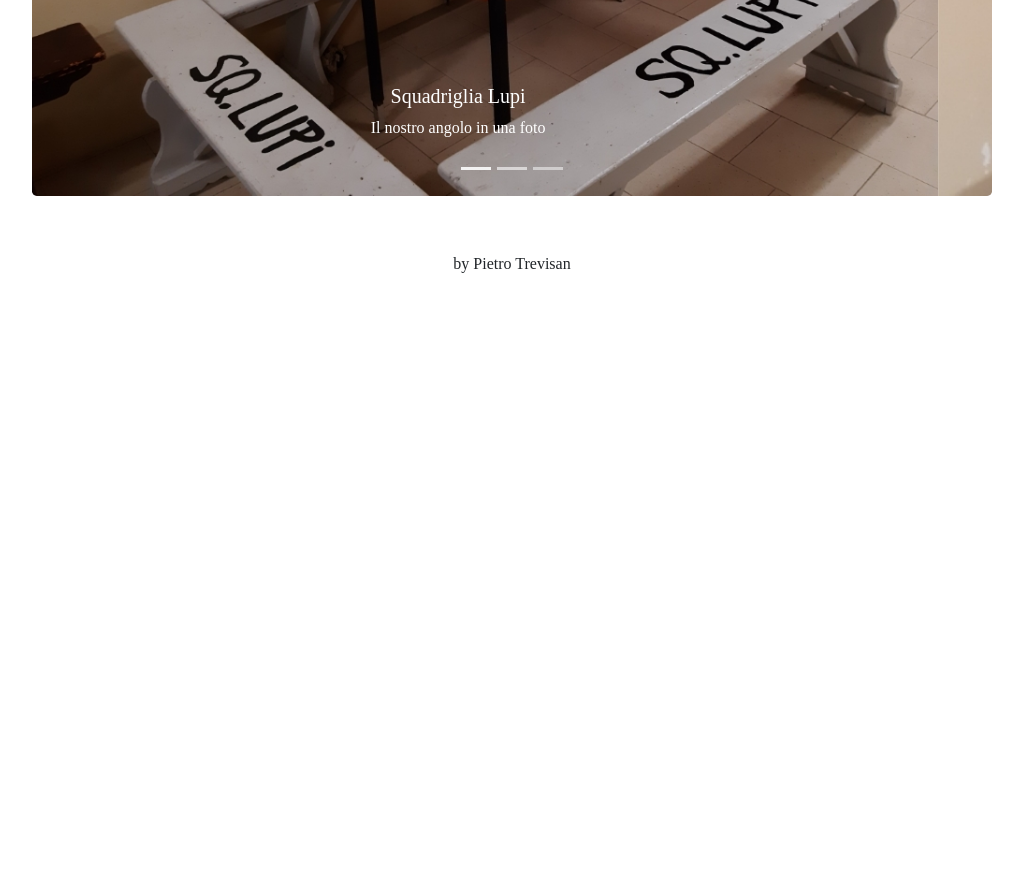
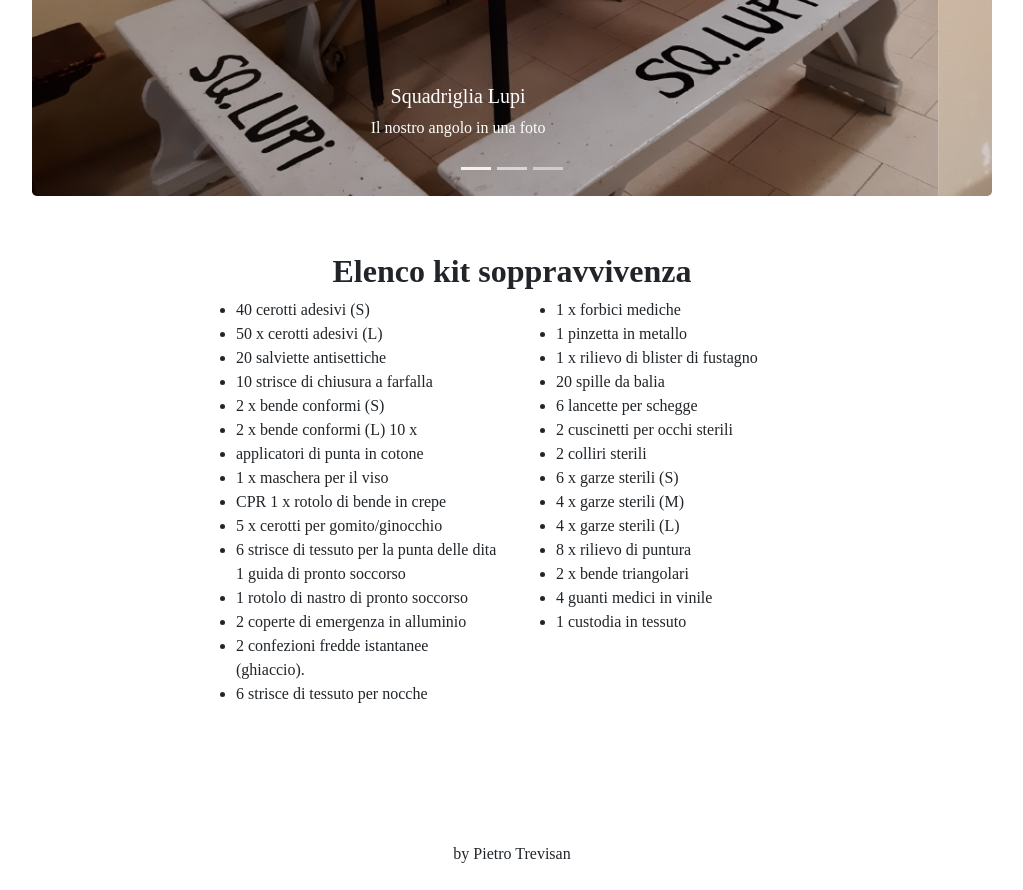
Before and after one commit to D4rk1d3/lupi, a plain HTML site: page pages/angolo.html in a window 1280 px wide. Shown: the part 587-1477 px from the top of the page, without its empty margins (128-1151 px from the left). Before the commit the page ends 887 px from the top, so only its background shows below. Drawn offline with nearby package versions, Linux system fonts and the light colour scheme; a web font is replaced by a local one.

Commit message:
Add files via upload

```diff
--- a/css/angolo.css
+++ b/css/angolo.css
@@ -5,3 +5,14 @@
     margin-right: auto;
     max-width: 120vh;
 }
+
+.elenco1 {
+    margin-left: auto;
+    margin-right: auto;
+}
+
+.row {
+    max-width: 80vh;
+    margin-left: auto;
+    margin-right: auto;
+}
--- a/pages/angolo.html
+++ b/pages/angolo.html
@@ -79,7 +79,55 @@
       <span class="carousel-control-next-icon" aria-hidden="true"></span>
       <span class="visually-hidden">Next</span>
     </button>
+  </div><br><br><br><br><br>
+  <div class="text-center">
+    <h2 class="fw-bolder">Elenco kit soppravvivenza</h3>
   </div>
+<div class="container">
+  <div class="row">
+    <div class="col">
+      <ul>
+        <li>40 cerotti adesivi (S)</li>
+        <li>50 x cerotti adesivi (L)</li>
+        <li>20 salviette antisettiche</li>
+        <li>10 strisce di chiusura a farfalla
+        <li>2 x bende conformi (S)</li>
+        <li>2 x bende conformi (L) 10 x</li>
+        <li>applicatori di punta in cotone</li>
+        <li>1 x maschera per il viso</li>
+        <li>CPR 1 x rotolo di bende in crepe</li>
+        <li>5 x cerotti per gomito/ginocchio</li>
+        <li>6 strisce di tessuto per la punta delle dita 1 guida di pronto soccorso</li>
+        <li>1 rotolo di nastro di pronto soccorso</li>
+        <li>2 coperte di emergenza in alluminio</li>
+        <li>2 confezioni fredde istantanee (ghiaccio).</li>
+        <li>6 strisce di tessuto per nocche</li>
+      </ul>
+    </div>
+    <div class="col">
+      <ul>
+        <li>1 x forbici mediche</li>
+        <li>1 pinzetta in metallo</li>
+        <li>1 x rilievo di blister di fustagno</li>
+        <li>20 spille da balia</li>
+        <li>6 lancette per schegge</li>
+        <li>2 cuscinetti per occhi sterili</li>
+        <li>2 colliri sterili</li>
+        <li>6 x garze sterili (S)</li>
+        <li>4 x garze sterili (M)</li>
+        <li>4 x garze sterili (L)</li>
+        <li>8 x rilievo di puntura</li>
+        <li>2 x bende triangolari</li>
+        <li>4 guanti medici in vinile</li>
+        <li>1 custodia in tessuto</li>
+      </ul>
+    </div>
+  </div>
+</div>
+
+
+
+
   <br><br><br><br><br>
   <div class="text-center">
     by Pietro Trevisan
```
